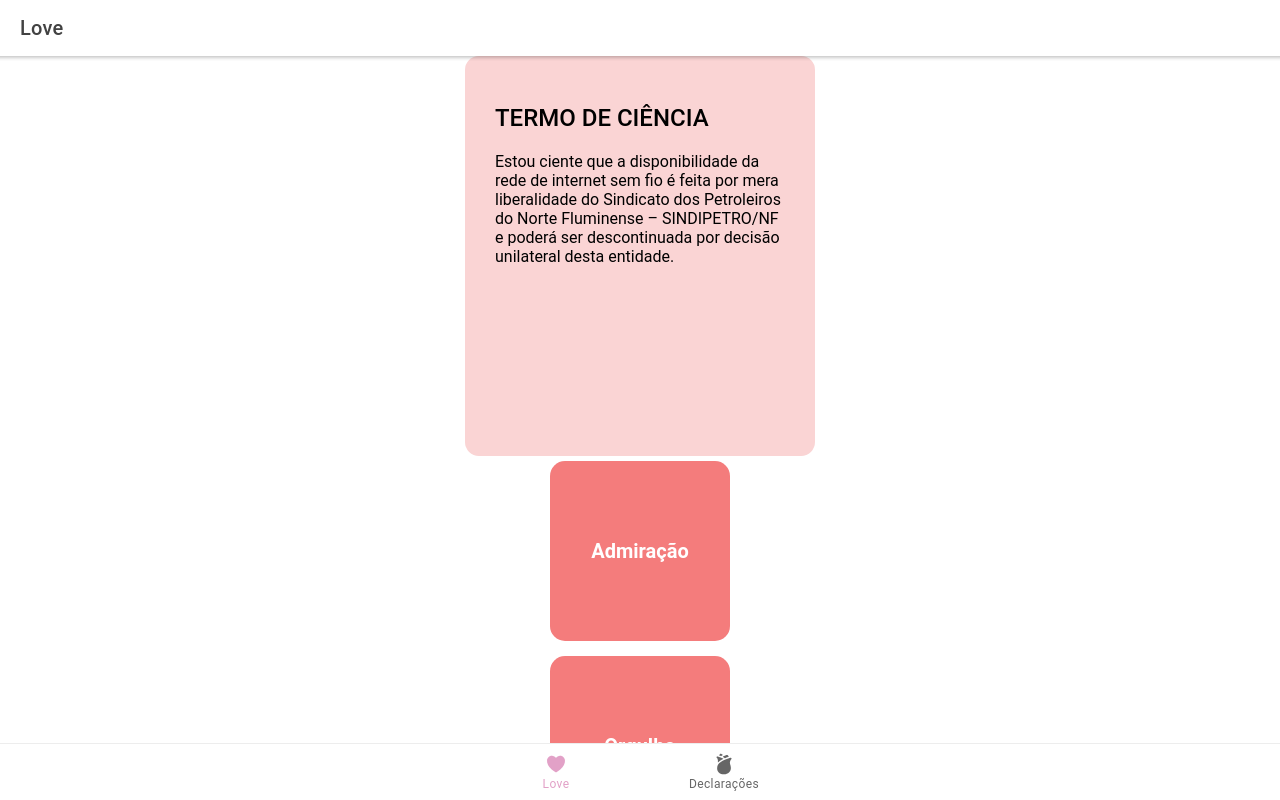
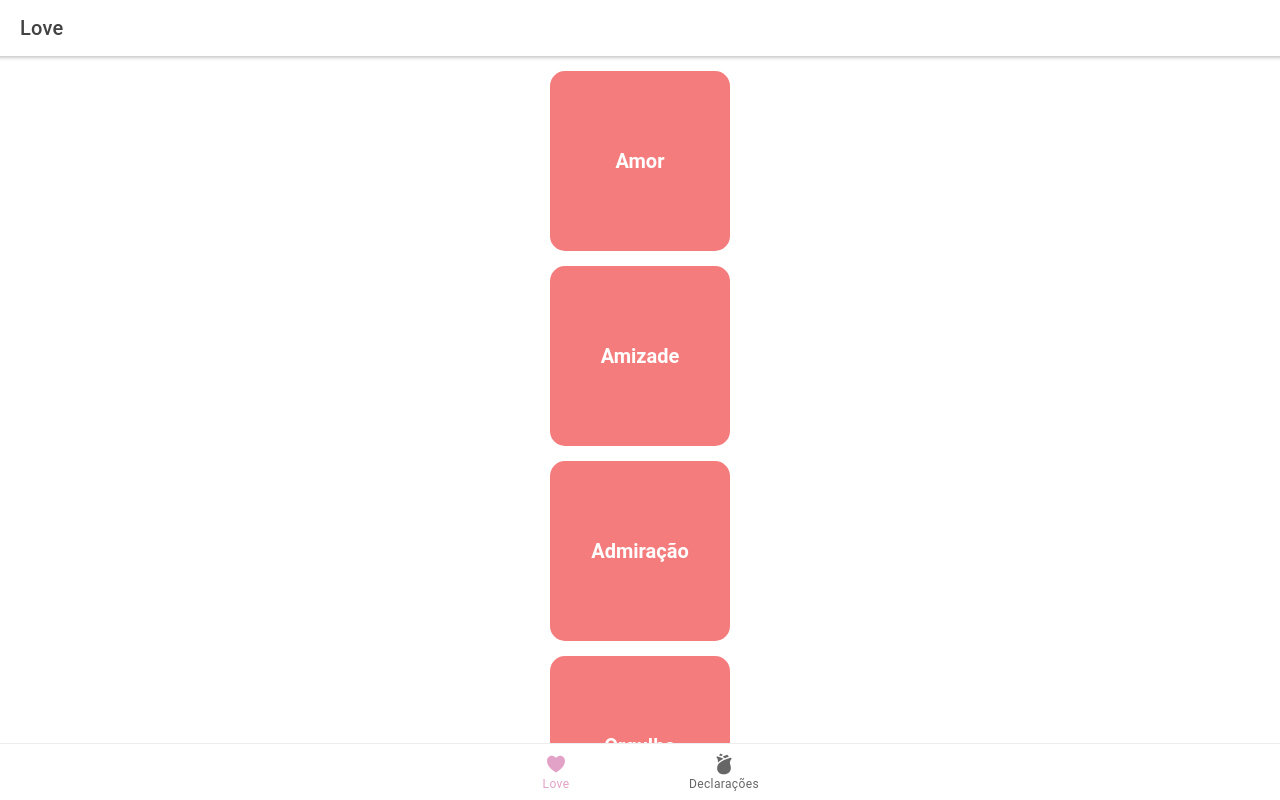
Before and after one commit to mateus-henrique-silva/lorrayne-app, a React (Create React App) app: page /tab1 in a window 1280 px wide. Built offline with nearby package versions, Linux system fonts and the light colour scheme.

Commit message:
using props to absorb information from parent to child

```diff
--- a/src/components/boxMsg.tsx
+++ b/src/components/boxMsg.tsx
@@ -1,12 +1,16 @@
-import React from 'react';
+import React from "react";
 import "./boxMsg.css";
+interface StateBox {
+  state: string;
+}
 
-
-const boxMsg = () => {
+const boxMsg: React.FC<StateBox> = (props, { state }) => {
+  const BoxState = {
+    display: props.state,
+  };
   return (
-    <div className="BoxMsg" >
-
-        <div className="BoxMsgSub">
+    <div className="BoxMsg" style={BoxState}>
+      <div className="BoxMsgSub">
         <h2>TERMO DE CIÊNCIA</h2>
         <hr />
         <span>
@@ -15,11 +19,9 @@
           – SINDIPETRO/NF e poderá ser descontinuada por decisão unilateral
           desta entidade.
         </span>
+      </div>
+    </div>
+  );
+};
 
-        </div>
-
-    </div>
-  )
-}
-
-export default boxMsg
+export default boxMsg;
--- a/src/pages/Tab1.tsx
+++ b/src/pages/Tab1.tsx
@@ -23,7 +23,7 @@
             <IonTitle size="large">Love</IonTitle>
           </IonToolbar>
         </IonHeader>
-        <Msg/>
+        <Msg state="none"/>
         <Box text="Amor" fontSize="20px" colorText="#ffff" color="#F47C7C" />
 
         <Box text="Amizade" fontSize="20px" colorText="#ffff" color="#F47C7C" />
```
